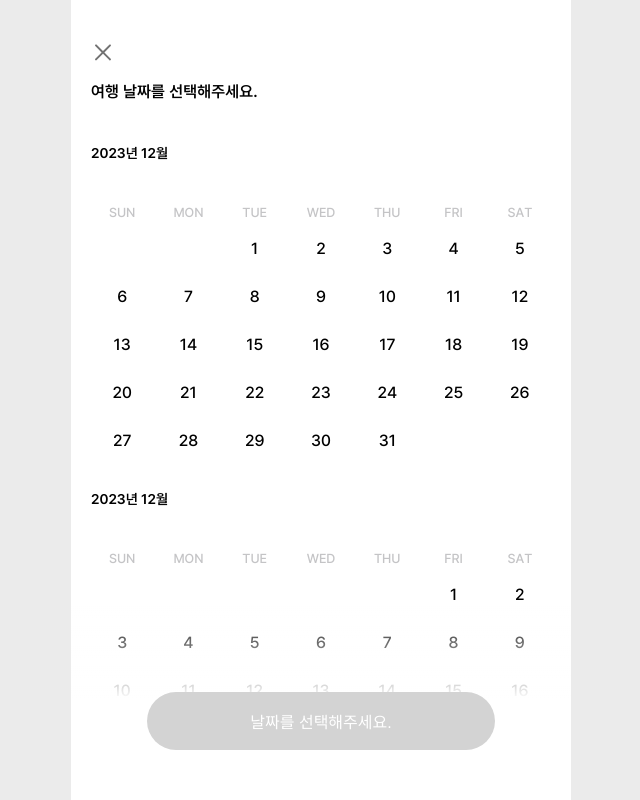
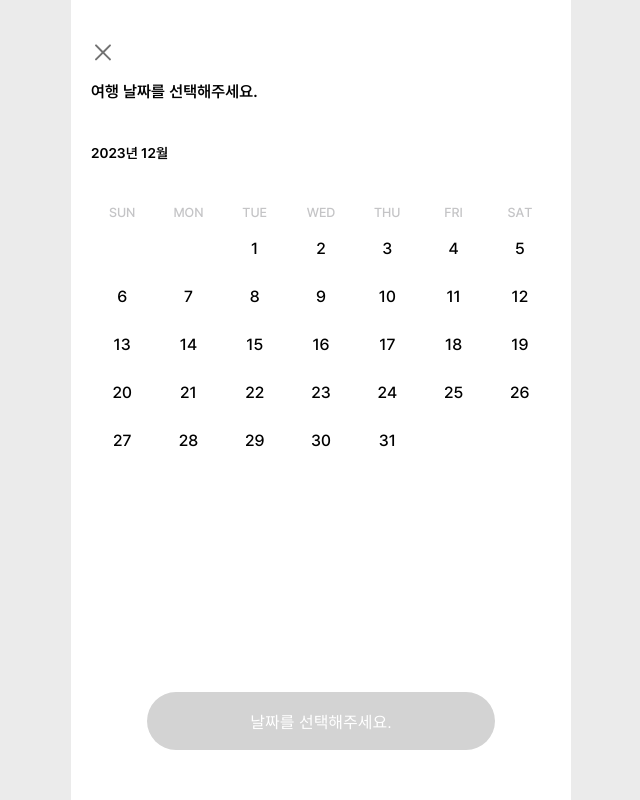
Before and after one commit to SugarSyrup/gabozago_FE, a React (Vite) app: page /mytrip/create in a window 1280 px wide. Shown: the whole page, without its empty margins (319-959 px from the left). Built offline with nearby package versions, Linux system fonts and the light colour scheme.

Commit message:
feat(#22) : Calendar Conatiner 분리(scroll 관련 이벤트를 위해)

```diff
--- a/src/components/mytrip/Calendar.tsx
+++ b/src/components/mytrip/Calendar.tsx
@@ -3,11 +3,12 @@ import * as S from "../../styles/mytrip/Calendar.style";
 interface Props{
     year:number;
     month: number;
-    startDate?: number;
-    endDate?:number;
+    startDate?: string;
+    endDate?:string;
+    onClick?:(date:string) => void;
 }
 
-function Calendar({year, month} : Props) {
+function Calendar({year, month, onClick} : Props) {
     function FillDate() {
         const currentMonthStartDay = new Date(year,month,1).getDay();
         const currentMonthLastDate = new Date(year,month,0).getDate();
@@ -18,7 +19,14 @@ function Calendar({year, month} : Props) {
         }
 
         for(let i = 1; i <= currentMonthLastDate; i++) {
-            arr.push(<S.Date>{i}</S.Date>)
+            arr.push(<S.Date
+                isHighlight={false}
+                isDuring={false}
+                onClick={(e) => {
+                if(onClick) {
+                    onClick(`${year}/${month}/${e.currentTarget.innerText}`);
+                }
+            }}>{i}</S.Date>)
         }
 
         return arr;
@@ -27,9 +35,9 @@ function Calendar({year, month} : Props) {
     return(
         <>
             <S.CalendarHeader>
-                2023년 12월
+                {year}년 {month}월
             </S.CalendarHeader>
-            <S.CalendarContainer>
+            <S.Calendar>
                 <S.Day>SUN</S.Day>
                 <S.Day>MON</S.Day>
                 <S.Day>TUE</S.Day>
@@ -38,7 +46,7 @@ function Calendar({year, month} : Props) {
                 <S.Day>FRI</S.Day>
                 <S.Day>SAT</S.Day>
                 {FillDate()}
-            </S.CalendarContainer>
+            </S.Calendar>
         </>
     )
 }
--- /dev/null
+++ b/src/components/mytrip/CalendarContainer.tsx
@@ -0,0 +1,25 @@
+import { useState } from "react";
+import Calendar from "./Calendar";
+
+import * as S from "../../styles/mytrip/CalendarContainer.style.ts";
+
+function CalendarContainer() {
+    const [startDate, setStartDate] = useState<string>("");
+    const [endDate, setEndDate] = useState<string>("");
+
+    function onDateClick(date:string) {
+        if(startDate !== "") {
+            setEndDate(date);
+        } else {
+            setStartDate(date);
+        }
+    }
+
+    return(
+        <S.CalendarContainer>
+            <Calendar year={2023} month={12} onClick={onDateClick} startDate={startDate} endDate={endDate}/>
+        </S.CalendarContainer>
+        )
+}
+
+export default CalendarContainer;
--- a/src/pages/MyTripDatesSelectPage.tsx
+++ b/src/pages/MyTripDatesSelectPage.tsx
@@ -6,10 +6,11 @@ import { Link } from "react-router-dom";
 import Heading from "../components/common/Heading";
 import Button from "../components/common/Button";
 
-import Calendar from "../components/mytrip/Calendar";
+import CalendarContainer from "../components/mytrip/CalendarContainer";
 
 function MyTripDatesSelectPage() {
-    return(<>
+    return(
+    <>
         <PageTemplate header={false} nav={false}>
             <Link to="/mytrip" style={{cursor:"pointer"}}>
                 <XIcon/>
@@ -17,11 +18,7 @@ function MyTripDatesSelectPage() {
             <S.HeadingWrapper>
                 <Heading size="sm">여행 날짜를 선택해주세요.</Heading>
             </S.HeadingWrapper>
-            <S.CalendarContainer>
-                <Calendar year={2023} month={12}/>
-                <Calendar year={2024} month={1}/>
-                <Calendar year={2024} month={2}/>
-            </S.CalendarContainer>
+            <CalendarContainer />
             <S.Footer>
                 <Button
                     size="lg"
--- a/src/styles/mytrip/Calendar.style.ts
+++ b/src/styles/mytrip/Calendar.style.ts
@@ -6,7 +6,7 @@ export const CalendarHeader = styled.span`
     line-height:22px;
 `
 
-export const CalendarContainer = styled.div`
+export const Calendar = styled.div`
     width:100%;
     margin-top:14px;
 
@@ -31,9 +31,13 @@ export const Day = styled.div`
     line-height:18px;
     color:rgba(60, 60, 67, 0.30);
 `
+interface DateProps {
+    isHighlight: boolean;
+    isDuring: boolean;
+}
 
 //날짜
-export const Date = styled.div`
+export const Date = styled.div<DateProps>`
     width:44px;
     height:44px;
 
--- /dev/null
+++ b/src/styles/mytrip/CalendarContainer.style.ts
@@ -0,0 +1,8 @@
+import styled from "styled-components";
+
+
+export const CalendarContainer = styled.div`
+    display:flex;
+    flex-direction:column;
+    gap:26px;
+`
--- a/src/styles/pages/MyTripDatesSelectPage.style.ts
+++ b/src/styles/pages/MyTripDatesSelectPage.style.ts
@@ -5,11 +5,6 @@ export const HeadingWrapper = styled.div`
     margin-bottom:42px;
 `
 
-export const CalendarContainer = styled.div`
-    display:flex;
-    flex-direction:column;
-    gap:26px;
-`
 
 export const Footer = styled.footer`
     position: absolute;
```
